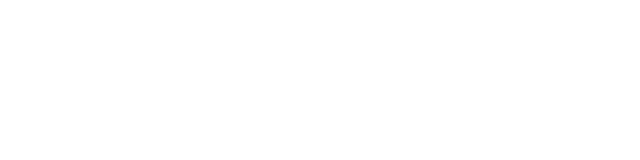
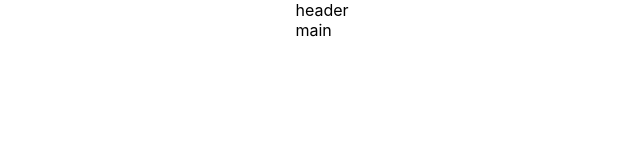
Before and after one commit to yoomin-hwang/capstone_openAPI_FE, a React (Create React App) app: page / in a window 1280 px wide. Before the commit this address had no page. Shown: the top 160 px of the page, without its empty margins (318-958 px from the left). Built offline with nearby package versions, Linux system fonts and the light colour scheme.

Commit message:
Feat: 페이지 컴포넌트 생성 및 라우터 설정

```diff
--- a/package.json
+++ b/package.json
@@ -9,7 +9,8 @@
     "react-dom": "^19.0.0",
     "react-router-dom": "^7.1.1",
     "react-scripts": "5.0.1",
-    "recoil": "^0.7.7"
+    "recoil": "^0.7.7",
+    "web-vitals": "^4.2.4"
   },
   "scripts": {
     "start": "react-scripts start",
--- a/public/index.html
+++ b/public/index.html
@@ -19,7 +19,7 @@
       work correctly both with client-side routing and a non-root public URL.
       Learn how to configure a non-root public URL by running `npm run build`.
     -->
-    <title>지역별 수질 모니터링 서비스</title>
+    <title>지역별 수질 모니터링 시스템</title>
   </head>
   <body>
     <noscript>You need to enable JavaScript to run this app.</noscript>
--- a/src/App.js
+++ b/src/App.js
@@ -1,11 +1,19 @@
-import logo from './logo.svg';
 import './App.css';
 import { Route, Routes } from 'react-router-dom';
+import { Header } from './components/Header';
+import MainPage from './pages/MainPage';
+import DetailPage from './pages/DetailPage';
+import LikePage from './pages/LikePage';
 
 function App() {
   return (
     <div className="App">
       <Routes>
+        <Route path="/" element={<Header/>}>
+          <Route path="/" element={<MainPage/>} />
+          <Route path="/detail/:id" element={<DetailPage/>} />
+          <Route path="/likes" element={<LikePage/>} />
+        </Route>
       </Routes>
     </div>
   );
--- /dev/null
+++ b/src/components/Header.js
@@ -0,0 +1,10 @@
+import { Outlet } from "react-router-dom";
+
+export const Header = () => {
+    return (
+        <div>
+            <div>header</div>
+            <Outlet/>
+        </div>
+    );
+};
--- /dev/null
+++ b/src/pages/DetailPage.js
@@ -0,0 +1,12 @@
+import { Outlet } from "react-router-dom";
+
+function DetailPage () {
+    return (
+        <div>
+            <Outlet/>
+            <div>detail</div>
+        </div>
+    );
+};
+
+export default DetailPage;
--- /dev/null
+++ b/src/pages/LikePage.js
@@ -0,0 +1,14 @@
+import { Outlet } from "react-router-dom";
+
+function LikePage () {
+    return (
+        <div>
+            <Outlet/>
+            <div>
+                like
+            </div>
+        </div>
+    );
+};
+
+export default LikePage;
--- /dev/null
+++ b/src/pages/MainPage.js
@@ -0,0 +1,14 @@
+import { Outlet } from "react-router-dom";
+
+function MainPage () {
+    return (
+        <div>
+            <Outlet/>
+            <div>
+                main
+            </div>
+        </div>
+    );
+};
+
+export default MainPage;
```
Also changed, not shown: 1 other file (tests, documents, lock files or other folders).
